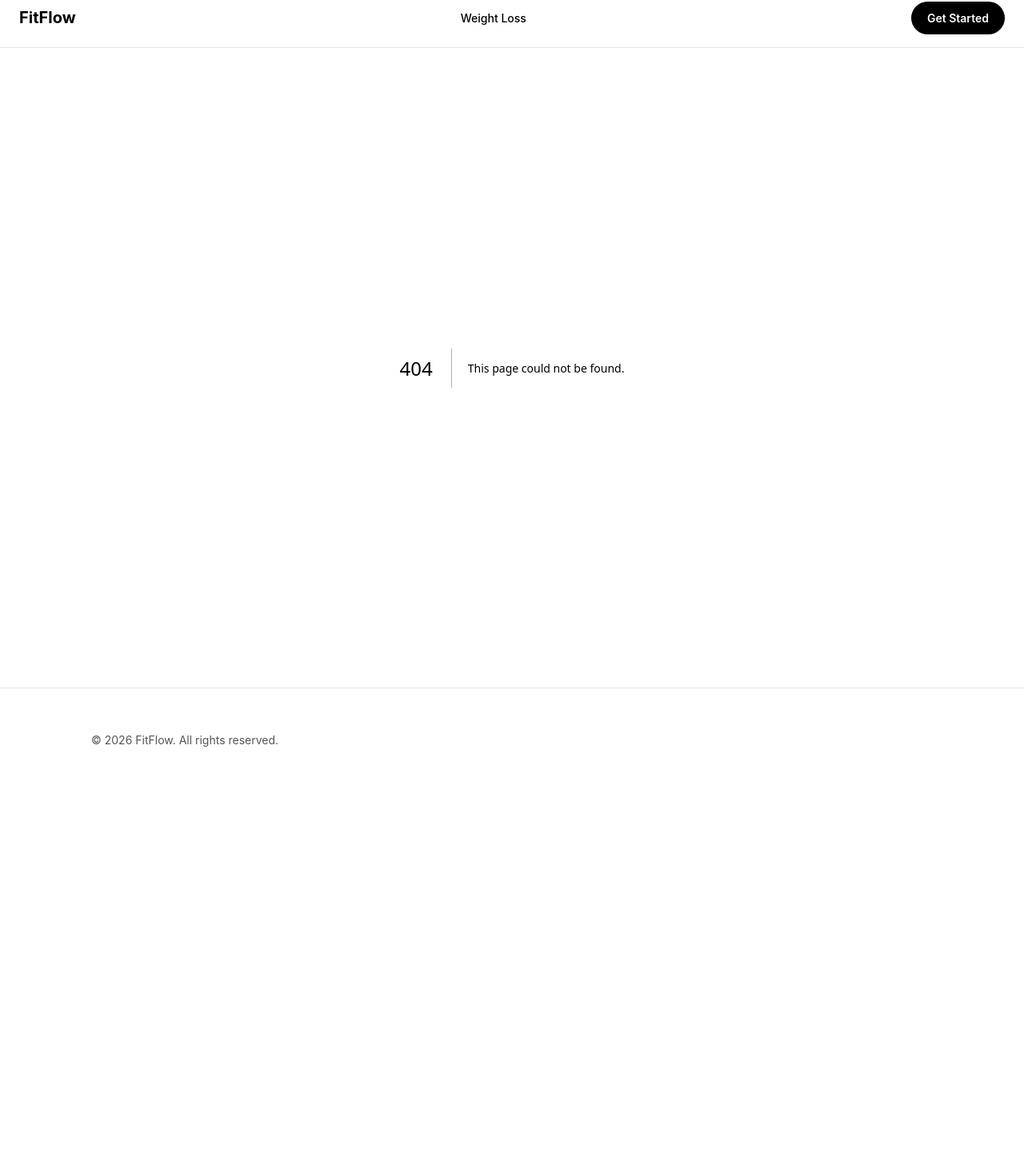
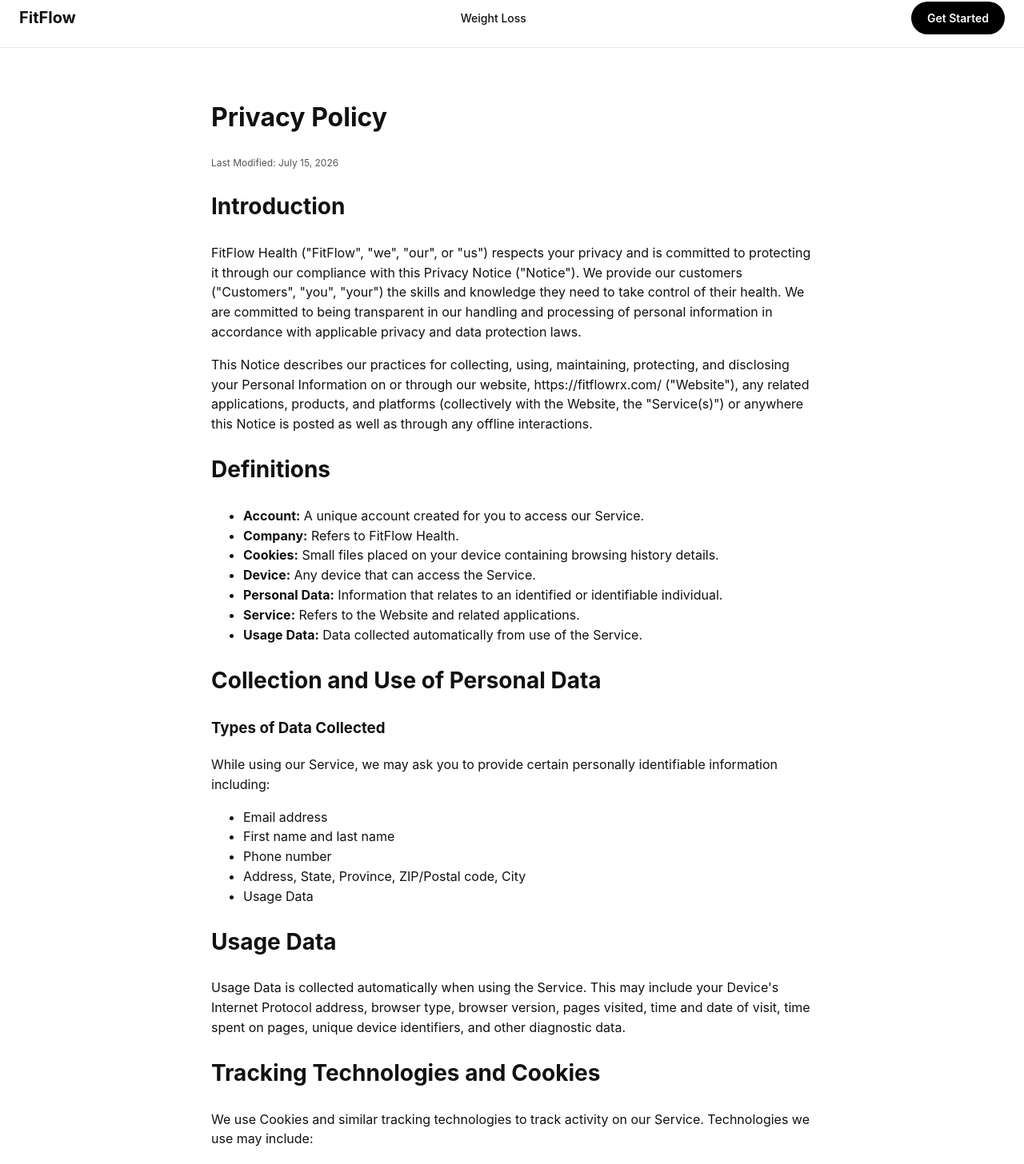
Before and after one commit to AdrienCohen1/fitflow-site, a Next.js app: page /privacy-policy in a window 1280 px wide. Before the commit this address had no page. Shown: the part 49-1505 px from the top of the page at 80% size. Before the commit the page ends 1040 px from the top, so only its background shows below. Built offline with nearby package versions, Linux system fonts and the light colour scheme.

Commit message:
Add Privacy Policy page with metadata

```diff
--- /dev/null
+++ b/app/privacy-policy/page.tsx
@@ -0,0 +1,168 @@
+import type { Metadata } from "next";
+
+export const metadata: Metadata = {
+  title: "Privacy Policy | FitFlow Health",
+  description: "FitFlow Health's privacy policy and notice of privacy practices.",
+  alternates: { canonical: "/privacy-policy" },
+};
+
+export default function PrivacyPolicyPage() {
+  return (
+    <div className="container" style={{ paddingTop: 40, paddingBottom: 60, maxWidth: 800 }}>
+      <h1>Privacy Policy</h1>
+      <p className="legal-note">Last Modified: July 15, 2026</p>
+
+      <h2>Introduction</h2>
+      <p>
+        FitFlow Health (&quot;FitFlow&quot;, &quot;we&quot;, &quot;our&quot;, or &quot;us&quot;)
+        respects your privacy and is committed to protecting it through our compliance with this
+        Privacy Notice (&quot;Notice&quot;). We provide our customers (&quot;Customers&quot;,
+        &quot;you&quot;, &quot;your&quot;) the skills and knowledge they need to take control of
+        their health. We are committed to being transparent in our handling and processing of
+        personal information in accordance with applicable privacy and data protection laws.
+      </p>
+      <p>
+        This Notice describes our practices for collecting, using, maintaining, protecting, and
+        disclosing your Personal Information on or through our website,
+        https://fitflowrx.com/ (&quot;Website&quot;), any related applications, products, and
+        platforms (collectively with the Website, the &quot;Service(s)&quot;) or anywhere this
+        Notice is posted as well as through any offline interactions.
+      </p>
+
+      <h2>Definitions</h2>
+      <ul>
+        <li><strong>Account:</strong> A unique account created for you to access our Service.</li>
+        <li><strong>Company:</strong> Refers to FitFlow Health.</li>
+        <li><strong>Cookies:</strong> Small files placed on your device containing browsing history details.</li>
+        <li><strong>Device:</strong> Any device that can access the Service.</li>
+        <li><strong>Personal Data:</strong> Information that relates to an identified or identifiable individual.</li>
+        <li><strong>Service:</strong> Refers to the Website and related applications.</li>
+        <li><strong>Usage Data:</strong> Data collected automatically from use of the Service.</li>
+      </ul>
+
+      <h2>Collection and Use of Personal Data</h2>
+      <h3>Types of Data Collected</h3>
+      <p>While using our Service, we may ask you to provide certain personally identifiable information including:</p>
+      <ul>
+        <li>Email address</li>
+        <li>First name and last name</li>
+        <li>Phone number</li>
+        <li>Address, State, Province, ZIP/Postal code, City</li>
+        <li>Usage Data</li>
+      </ul>
+
+      <h2>Usage Data</h2>
+      <p>
+        Usage Data is collected automatically when using the Service. This may include your
+        Device&apos;s Internet Protocol address, browser type, browser version, pages visited,
+        time and date of visit, time spent on pages, unique device identifiers, and other
+        diagnostic data.
+      </p>
+
+      <h2>Tracking Technologies and Cookies</h2>
+      <p>We use Cookies and similar tracking technologies to track activity on our Service. Technologies we use may include:</p>
+      <ul>
+        <li><strong>Cookies or Browser Cookies:</strong> Small files placed on your Device.</li>
+        <li><strong>Web Beacons:</strong> Small electronic files in our Service and emails.</li>
+      </ul>
+      <p>
+        We use both Session and Persistent Cookies for various purposes including
+        necessary/essential cookies, functionality cookies, and tracking/performance cookies.
+      </p>
+
+      <h2>Use of Your Personal Data</h2>
+      <p>We may use Personal Data for the following purposes:</p>
+      <ul>
+        <li>To provide and maintain our Service</li>
+        <li>To manage your Account</li>
+        <li>For the performance of a contract</li>
+        <li>To contact you with updates and information</li>
+        <li>To provide you with news and special offers</li>
+        <li>To manage your requests</li>
+        <li>For business transfers</li>
+        <li>For other purposes such as data analysis and service improvement</li>
+      </ul>
+
+      <h2>Retention of Your Personal Data</h2>
+      <p>
+        We will retain your Personal Data only for as long as necessary for the purposes set out
+        in this Privacy Policy. We will retain and use your Personal Data to comply with legal
+        obligations, resolve disputes, and enforce our legal agreements and policies.
+      </p>
+
+      <h2>Security of Your Personal Data</h2>
+      <p>
+        The security of your Personal Data is important to us. While we strive to use
+        commercially acceptable means to protect your Personal Data, no method of transmission
+        over the Internet is 100% secure.
+      </p>
+
+      <h2>Children&apos;s Privacy</h2>
+      <p>
+        Our Service is intended for users 18 and older. We do not knowingly collect Personal
+        Information from anyone younger than age 18.
+      </p>
+
+      <h2>HIPAA Privacy Statement</h2>
+      <h3>Notice of Privacy Practices for Protected Health Information (PHI)</h3>
+      <p>
+        This Notice describes how FitFlow Health may use and disclose your Protected Health
+        Information (PHI) to carry out treatment, payment, or healthcare operations and for other
+        purposes permitted or required by law.
+      </p>
+      <h3>Usage and Disclosures of PHI</h3>
+      <p>We may use and disclose your PHI for:</p>
+      <ul>
+        <li><strong>Treatment:</strong> To provide, coordinate, or manage your healthcare and related services.</li>
+        <li><strong>Payment:</strong> To obtain payment for healthcare services provided to you.</li>
+        <li><strong>Healthcare Operations:</strong> For quality assessment, improvement activities, and case management.</li>
+        <li><strong>As Required by Law:</strong> When required by federal, state, or local law.</li>
+        <li><strong>Public Health and Safety:</strong> To prevent or control disease, injury, or disability.</li>
+      </ul>
+
+      <h2>Your Rights</h2>
+      <p>You have the right to:</p>
+      <ul>
+        <li>Request access to your Personal Data</li>
+        <li>Request correction of your Personal Data</li>
+        <li>Request deletion of your Personal Data</li>
+        <li>Object to processing of your Personal Data</li>
+        <li>Request restriction of processing</li>
+        <li>Request transfer of your Personal Data</li>
+        <li>Withdraw consent</li>
+      </ul>
+
+      <h2>Changes to This Privacy Policy</h2>
+      <p>
+        We may update our Privacy Policy from time to time. We will notify you of any changes by
+        posting the new Privacy Policy on this page and updating the &quot;Last Modified&quot;
+        date.
+      </p>
+
+      <h2>SMS and Text Message Consent</h2>
+      <p>
+        By providing your phone number and opting in to receive communications, you consent to
+        receive recurring marketing and non-marketing text messages (SMS and MMS) from FitFlowRx.
+        Message frequency may vary.
+      </p>
+      <p>
+        These messages may include updates, promotional offers, account notifications, and other
+        information related to your use of our services.
+      </p>
+      <p>
+        Message and data rates may apply. Reply STOP to unsubscribe from SMS messages. For help,
+        contact us at info@fitflowrx.com.
+      </p>
+      <p>
+        Consent is not a condition of any purchase. You may still use our services without
+        agreeing to receive text messages and you can opt out at any time.
+      </p>
+
+      <h2>Contact Us</h2>
+      <p>
+        If you have any questions about this Privacy Policy, you can contact us by visiting our{" "}
+        <a href="/contact">contact page</a>.
+      </p>
+    </div>
+  );
+}
```
